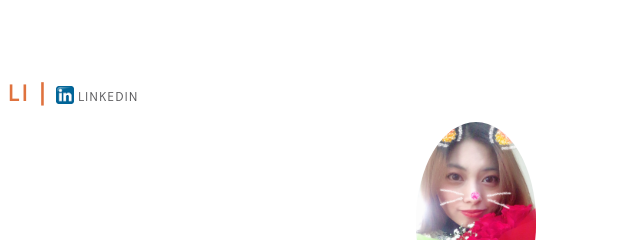
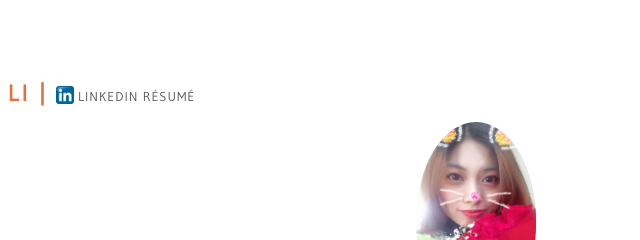
Before and after one commit to Meganli827/Meganli827.github.io, a plain HTML site: page index.html in a window 1280 px wide. Shown: the top 240 px of the page, 368-1008 px from the left. Drawn offline with Linux system fonts and the light colour scheme.

Commit message:
updated resume

```diff
--- a/index.html
+++ b/index.html
@@ -11,6 +11,7 @@
     <h1 class="name">Meng(Megan) Li | </h1>
       <article class="links-container">
         <a class="links" href="https://www.linkedin.com/in/meganli827/" target="_blank"><img src="./images/Linkedin.png" alt="linkedin icon" width="18" height="18">LinkedIn</a>
+        <a class="links" href="https://meganli827.github.io/resume/mengli.pdf">Résumé</a>
       </article><br>
       <article class="contact-information">
         <p class="contact-deets">35945 Romilly Ct | </p>
```
